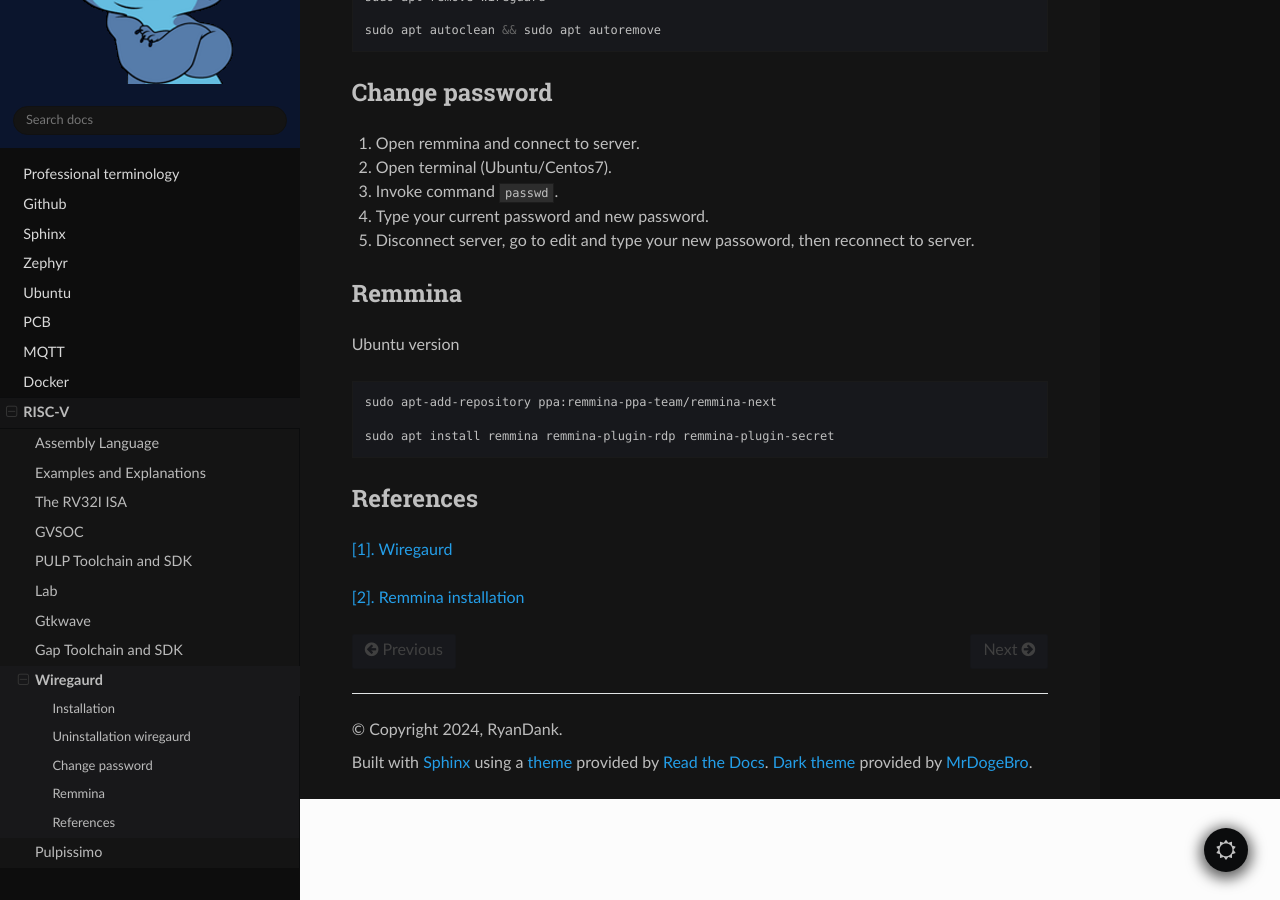
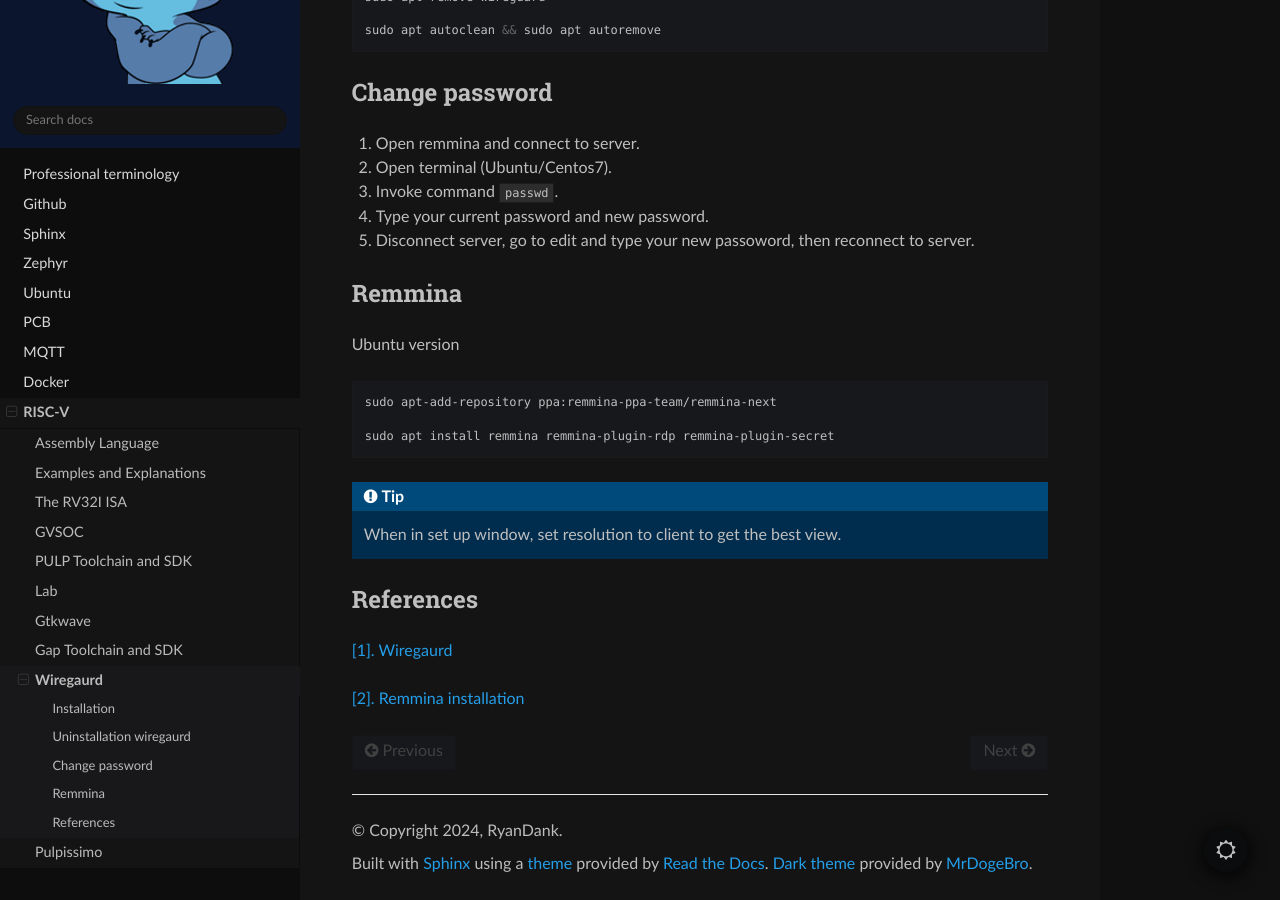
Before and after one commit to ryanjtr/MyDocs, a Sphinx documentation site: the page built from docs/source/Contents/RISCV/wiregaurd.rst, in a window 1280 px wide and 900 px high, scrolled down 973 px. Built offline with Sphinx 7.4.7 and the Read the Docs theme 2.0.0, drawn with Linux system fonts in a browser that asks for light colours.

Commit message:
wiregaurd:remmina: add tip

```diff
--- a/docs/source/Contents/RISCV/wiregaurd.rst
+++ b/docs/source/Contents/RISCV/wiregaurd.rst
@@ -67,6 +67,11 @@
 
     sudo apt install remmina remmina-plugin-rdp remmina-plugin-secret
 
+
+.. tip::
+
+    When in set up window, set resolution to client to get the best view.
+
 References
 ~~~~~~~~~~~~~~
 
```
